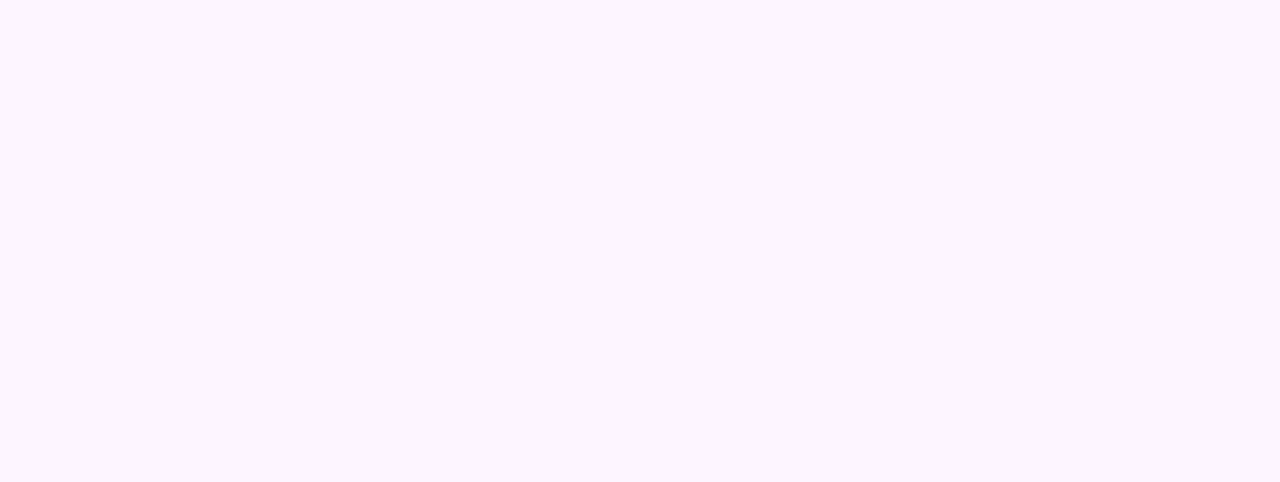
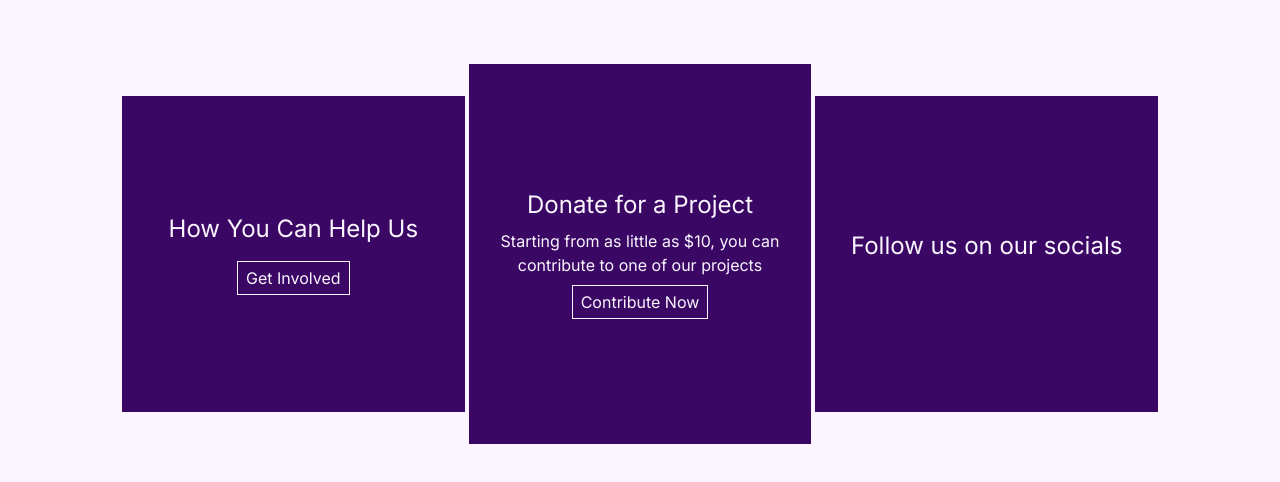
Before and after one commit to mrbannerbear/luminary, a Next.js app: page / in a window 1280 px wide. Shown: the part 1883-2365 px from the top of the page. Before the commit the page ends 1945 px from the top, so only its background shows below. Built offline with nearby package versions, Linux system fonts and the light colour scheme.

Commit message:
added contribute section

```diff
--- a/src/app/page.tsx
+++ b/src/app/page.tsx
@@ -1,4 +1,5 @@
 import Banner from "@/ui/components/home/Banner";
+import Contribute from "@/ui/components/home/Contribute";
 import Mission from "@/ui/components/home/Mission";
 import Programs from "@/ui/components/home/Programs";
 
@@ -8,6 +9,7 @@ const page = () => {
             <Banner/>
             <Mission/>
             <Programs/>
+            <Contribute/>
         </div>
     );
 };
--- /dev/null
+++ b/src/ui/components/home/Contribute.tsx
@@ -0,0 +1,58 @@
+import Section from "@/ui/shared/Section";
+
+const Contribute = () => {
+
+    interface contributeObject {
+        id: number
+        height: string
+        headline: string
+        caption: string
+        cta: JSX.Element
+    }
+
+    const flexItems : contributeObject[] = [
+        {
+            id: 1,
+            height: "h-80",
+            headline: "How You Can Help Us",
+            caption: "",
+            cta: <button className="border-purple-50">Get Involved</button>
+        },
+        {
+            id: 2,
+            height: "h-80 lg:h-96",
+            headline: "Donate for a Project",
+            caption: "Starting from as little as $10, you can contribute to one of our projects",
+            cta: <button className="border-purple-50">Contribute Now</button>
+        },
+        {
+            id: 3,
+            height: "h-80",
+            headline: "Follow us on our socials",
+            caption: "",
+            cta: <></>
+        }
+    ]
+
+    return (
+        <Section>
+
+            <div className="flex flex-col lg:flex-row justify-between items-center text-purple-50 px-6">
+                {
+                    flexItems.map(each => (
+                        <div key={each.id} className={`${each.height} flex flex-col gap-2 justify-center items-center
+                        w-full lg:w-1/3 text-center border-2 bg-purple-950
+                        border-purple-50`}>
+                            <h3 className="text-2xl">{each.headline}</h3>
+                            <p>{each.caption}</p>
+                            <p>{each.cta}</p>
+                        </div>
+                    ))
+                }
+            </div>
+
+        </Section>
+    );
+};
+
+export default Contribute;
```
